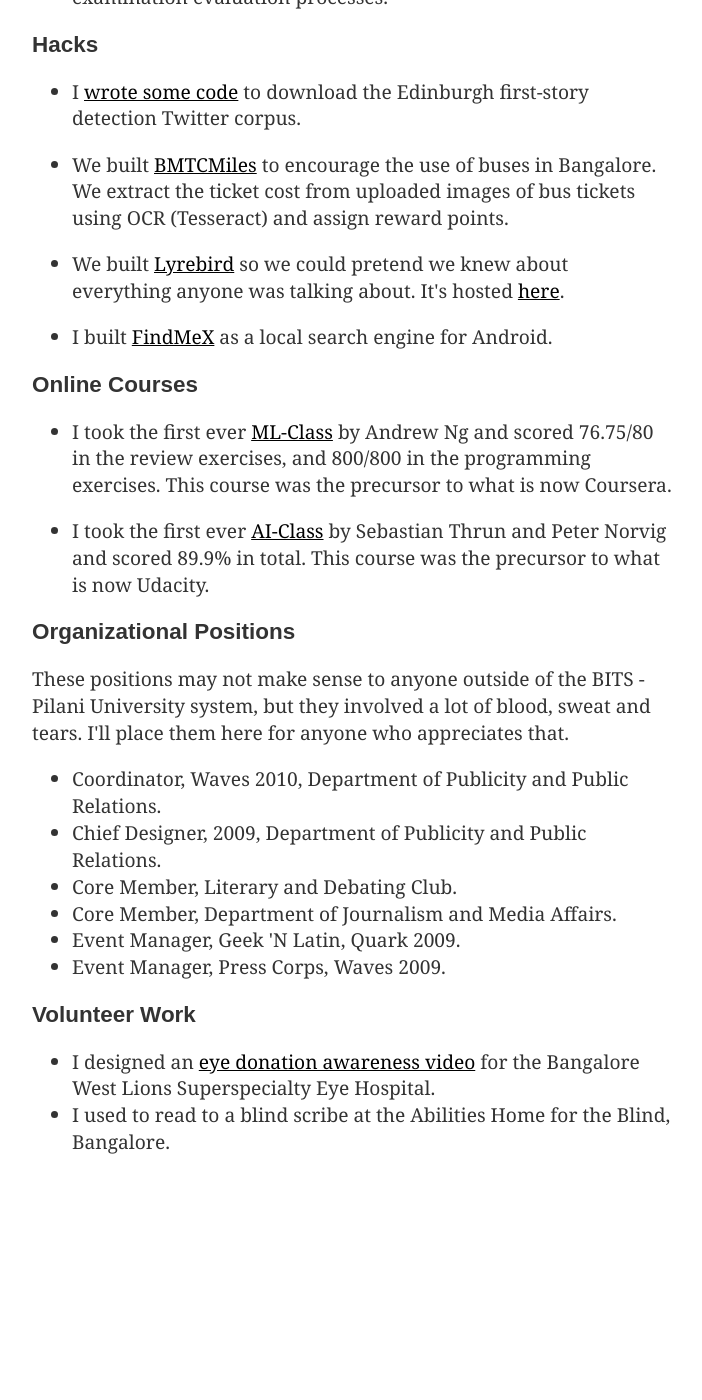
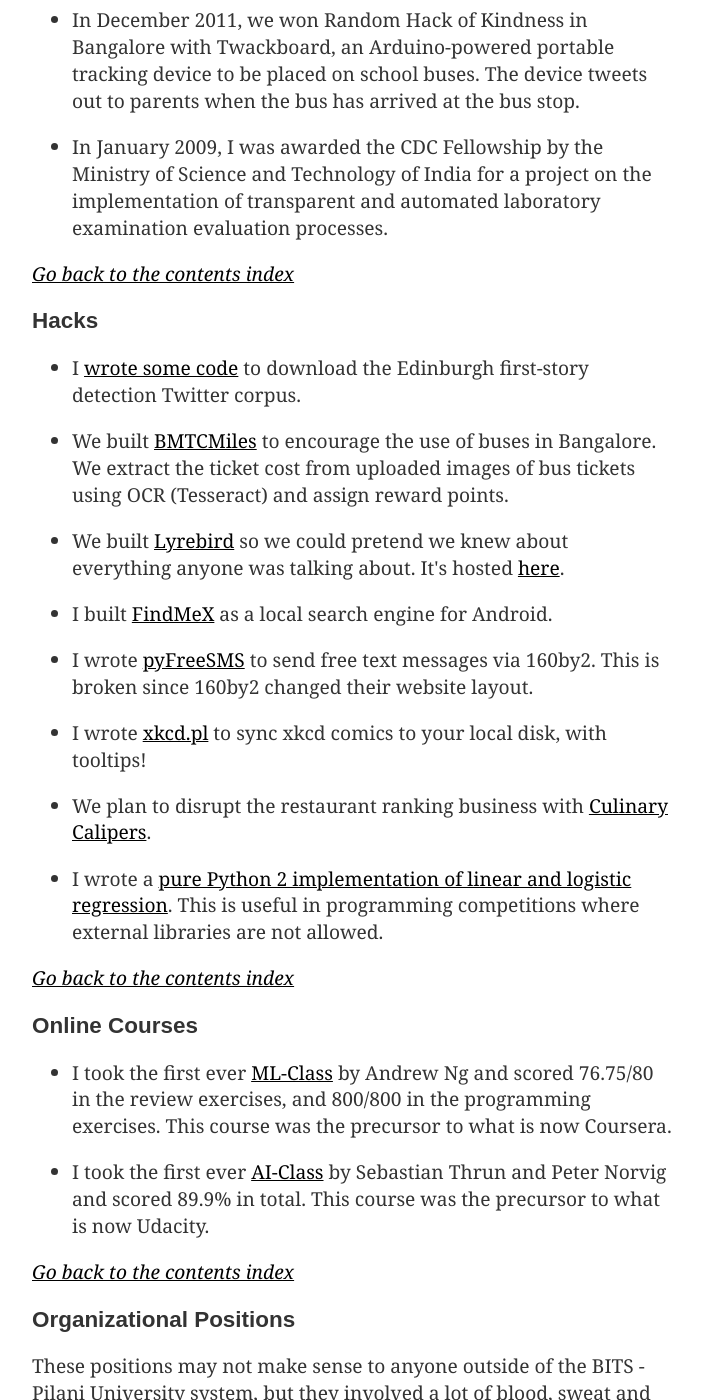
Before and after one commit to ganpatrao/ganpatrao.github.io, a Jekyll site: the page built from about.md, in a window 1280 px wide and 1400 px high, scrolled down 9124 px. Shown: the whole window, without its empty margins (352-1054 px from the left). Built offline with Jekyll 4.4.1, drawn with Linux system fonts in a browser that asks for light colours; before the commit the page ends 10347 px from its top, so only the background shows below that; some of the changed text lies outside the part shown.

Commit message:
Added more hacks, anchor to contents

```diff
--- a/about.md
+++ b/about.md
@@ -89,6 +89,8 @@ trend prediction, for his
 I also led the organization of a science and math talk series,
 in a session of which I gave a [talk on random forests](https://speakerdeck.com/emaadmanzoor/reviving-failed-classifiers-with-random-forests).
 
+*[Go back to the contents index](#markdown-toc)*
+
 ### Tachyon
 {: style="float:left; margin-bottom:0;"}
 
@@ -152,6 +154,8 @@ Here is another sample of the end result of this process.
 **Figure 5:** Another sample
 {:.caption}
 
+*[Go back to the contents index](#markdown-toc)*
+
 ### Yahoo!
 {: style="float:left; margin-bottom:0;"}
 
@@ -172,6 +176,8 @@ based ranking algorithm on the detected trending queries.
 
 I was one of the 3 interns (out of 14 in total) offered a full-time position
 after the internship.
+
+*[Go back to the contents index](#markdown-toc)*
 
 ### BITS - Pilani Goa Campus
 {: style="float:left; margin-bottom:0;"}
@@ -252,6 +258,8 @@ of Technology and Science - Pilani, Goa Campus](http://www.bits-pilani.ac.in/goa
      networks in India, which are usually slow and block Flash. The
      [site is open-source](https://github.com/emaadmanzoor/openwaves2010).
 
+*[Go back to the contents index](#markdown-toc)*
+
 ### Open Source
 
    * I was funded by the University of Massachusetts and Google to spend
@@ -269,6 +277,8 @@ of Technology and Science - Pilani, Goa Campus](http://www.bits-pilani.ac.in/goa
 
    * I'm [published by O'Reilly](https://www.androidcookbook.com/Recipe.seam?recipeId=1229)
      in the Android Cookbook. I contributed a recipe on mocking GPS coordinates.
+
+*[Go back to the contents index](#markdown-toc)*
 
 ### Awards
 
@@ -290,6 +300,8 @@ of Technology and Science - Pilani, Goa Campus](http://www.bits-pilani.ac.in/goa
      and Technology of India for a project on the implementation of transparent
      and automated laboratory examination evaluation processes.
 
+*[Go back to the contents index](#markdown-toc)*
+
 ### Hacks
 
    * I [wrote some code](https://gist.github.com/emaadmanzoor/5019020) to
@@ -306,6 +318,23 @@ of Technology and Science - Pilani, Goa Campus](http://www.bits-pilani.ac.in/goa
    * I built [FindMeX](https://github.com/emaadmanzoor/findmex) as a local
      search engine for Android.
 
+   * I wrote [pyFreeSMS](https://github.com/emaadmanzoor/pyFreeSMS) to send
+     free text messages via 160by2. This is broken since 160by2 changed their
+     website layout.
+
+   * I wrote [xkcd.pl](https://github.com/emaadmanzoor/xkcd.pl) to sync
+     xkcd comics to your local disk, with tooltips!
+
+   * We plan to disrupt the restaurant ranking business with
+     [Culinary Calipers](https://github.com/emaadmanzoor/culinarycalipers).
+
+   * I wrote a [pure Python 2 implementation of linear and logistic
+     regression](https://github.com/emaadmanzoor/python-ML-minimal).
+     This is useful in programming competitions where external libraries
+     are not allowed.
+
+*[Go back to the contents index](#markdown-toc)*
+
 ### Online Courses
 
    * I took the first ever [ML-Class](http://bit.ly/mlclass-certificate) by
@@ -316,6 +345,8 @@ of Technology and Science - Pilani, Goa Campus](http://www.bits-pilani.ac.in/goa
    * I took the first ever [AI-Class](http://bit.ly/aiclass-certificate) by
      Sebastian Thrun and Peter Norvig and scored 89.9% in total. This course
      was the precursor to what is now Udacity.
+
+*[Go back to the contents index](#markdown-toc)*
 
 ### Organizational Positions
 
@@ -330,9 +361,13 @@ for anyone who appreciates that.
    * Event Manager, Geek 'N Latin, Quark 2009.
    * Event Manager, Press Corps, Waves 2009.
 
+*[Go back to the contents index](#markdown-toc)*
+
 ### Volunteer Work
 
    * I designed an [eye donation awareness video](http://www.youtube.com/watch?v=4GYvi0BYvks)
      for the Bangalore West Lions Superspecialty Eye Hospital.
    * I used to read to a blind scribe at the Abilities Home for the Blind,
      Bangalore.
+
+*[Go back to the contents index](#markdown-toc)*
```
